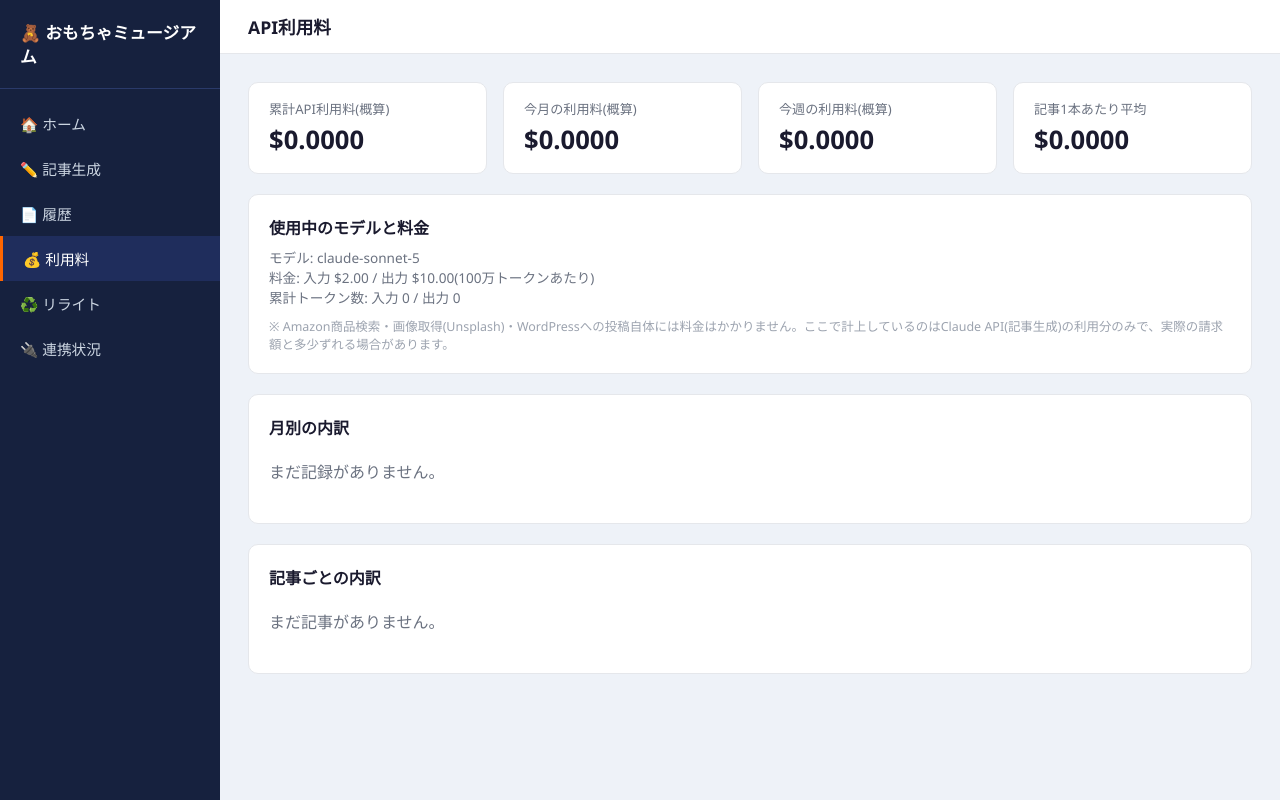
After one commit to sisyamo127/sisyamo127.github.io, a Flask app: page /usage in a window 1280 px wide. The commit adds this page. Run offline with Flask 3, Linux system fonts and the light colour scheme.

Commit message:
API利用料専用の「利用料」タブを追加
サイドバーに新しいページ(/usage)を追加し、以下をまとめて確認できる
ようにした:
- 累計・今月・今週の利用料、記事1本あたりの平均費用
- 使用中のモデル名と料金レート、累計トークン数
- 月別の費用推移
- 記事ごとの内訳(入力/出力トークン数・費用)
- Amazon/Unsplash/WordPress自体には料金がかからない旨の注記

Co-Authored-By: Claude Sonnet 5 <noreply@anthropic.com>
Claude-Session: https://claude.ai/code/session_01PzEKRQfmMpSUpb8zWx3GQ2

```diff
--- a/scripts/webapp/app.py
+++ b/scripts/webapp/app.py
@@ -357,6 +357,60 @@ def rewrite_confirm():
     return redirect(url_for("job_status", job_id=job_id))
 
 
+# --- API利用料 --------------------------------------------------------------
+
+@app.route("/usage")
+def usage_page():
+    history = load_history()
+    now = datetime.now()
+    week_ago = now - timedelta(days=7)
+    month_start = now.replace(day=1, hour=0, minute=0, second=0, microsecond=0)
+
+    def cost_of(h: dict) -> float:
+        return h.get("usage", {}).get("cost_usd", 0)
+
+    def created_at(h: dict) -> datetime:
+        return datetime.strptime(h["created_at"], "%Y-%m-%d %H:%M:%S")
+
+    total_cost_usd = sum(cost_of(h) for h in history)
+    this_week_cost_usd = sum(cost_of(h) for h in history if created_at(h) >= week_ago)
+    this_month_cost_usd = sum(cost_of(h) for h in history if created_at(h) >= month_start)
+    total_input_tokens = sum(h.get("usage", {}).get("input_tokens", 0) for h in history)
+    total_output_tokens = sum(h.get("usage", {}).get("output_tokens", 0) for h in history)
+    tracked_count = sum(1 for h in history if h.get("usage"))
+    avg_cost_usd = (total_cost_usd / tracked_count) if tracked_count else 0
+
+    # 月別の内訳(新しい月が上に来る順)
+    monthly = {}
+    for h in history:
+        if not h.get("usage"):
+            continue
+        key = created_at(h).strftime("%Y-%m")
+        bucket = monthly.setdefault(key, {"month": key, "count": 0, "cost_usd": 0.0})
+        bucket["count"] += 1
+        bucket["cost_usd"] += cost_of(h)
+    monthly_breakdown = sorted(monthly.values(), key=lambda b: b["month"], reverse=True)
+
+    current_model = os.environ.get("ANTHROPIC_MODEL", ga.DEFAULT_MODEL)
+
+    return render_template(
+        "usage.html",
+        active="usage",
+        history=history,
+        total_cost_usd=total_cost_usd,
+        this_week_cost_usd=this_week_cost_usd,
+        this_month_cost_usd=this_month_cost_usd,
+        total_input_tokens=total_input_tokens,
+        total_output_tokens=total_output_tokens,
+        avg_cost_usd=avg_cost_usd,
+        tracked_count=tracked_count,
+        monthly_breakdown=monthly_breakdown,
+        current_model=current_model,
+        input_price_per_mtok=ga.SONNET_5_INPUT_PRICE_PER_MTOK,
+        output_price_per_mtok=ga.SONNET_5_OUTPUT_PRICE_PER_MTOK,
+    )
+
+
 @app.route("/status")
 def status_page():
     services = []
--- a/scripts/webapp/templates/base.html
+++ b/scripts/webapp/templates/base.html
@@ -127,6 +127,7 @@
     <a href="/" class="{{ 'active' if active == 'home' else '' }}">🏠 ホーム</a>
     <a href="/generate" class="{{ 'active' if active == 'generate' else '' }}">✏️ 記事生成</a>
     <a href="/history" class="{{ 'active' if active == 'history' else '' }}">📄 履歴</a>
+    <a href="/usage" class="{{ 'active' if active == 'usage' else '' }}">💰 利用料</a>
     <a href="/rewrite" class="{{ 'active' if active == 'rewrite' else '' }}">♻️ リライト</a>
     <a href="/status" class="{{ 'active' if active == 'status' else '' }}">🔌 連携状況</a>
   </div>
--- /dev/null
+++ b/scripts/webapp/templates/usage.html
@@ -0,0 +1,79 @@
+{% extends "base.html" %}
+{% block title %}利用料 | おもちゃミュージアム{% endblock %}
+{% block heading %}API利用料{% endblock %}
+{% block content %}
+
+<div class="stat-grid">
+  <div class="stat-card">
+    <div class="label">累計API利用料(概算)</div>
+    <div class="value">${{ "%.4f"|format(total_cost_usd) }}</div>
+  </div>
+  <div class="stat-card">
+    <div class="label">今月の利用料(概算)</div>
+    <div class="value">${{ "%.4f"|format(this_month_cost_usd) }}</div>
+  </div>
+  <div class="stat-card">
+    <div class="label">今週の利用料(概算)</div>
+    <div class="value">${{ "%.4f"|format(this_week_cost_usd) }}</div>
+  </div>
+  <div class="stat-card">
+    <div class="label">記事1本あたり平均</div>
+    <div class="value">${{ "%.4f"|format(avg_cost_usd) }}</div>
+  </div>
+</div>
+
+<div class="card" style="margin-bottom:20px;">
+  <strong>使用中のモデルと料金</strong>
+  <p style="color:#6b7280;font-size:0.85rem;margin:8px 0 0;">
+    モデル: {{ current_model }}<br>
+    料金: 入力 ${{ "%.2f"|format(input_price_per_mtok) }} / 出力 ${{ "%.2f"|format(output_price_per_mtok) }}(100万トークンあたり)<br>
+    累計トークン数: 入力 {{ "{:,}".format(total_input_tokens) }} / 出力 {{ "{:,}".format(total_output_tokens) }}
+  </p>
+  <p style="color:#9ca3af;font-size:0.78rem;margin:10px 0 0;">
+    ※ Amazon商品検索・画像取得(Unsplash)・WordPressへの投稿自体には料金はかかりません。ここで計上しているのはClaude API(記事生成)の利用分のみで、実際の請求額と多少ずれる場合があります。{% if tracked_count < history|length %}また、利用料の記録機能を追加する前に生成した記事({{ history|length - tracked_count }}件)は集計に含まれていません。{% endif %}
+  </p>
+</div>
+
+<div class="card" style="margin-bottom:20px;">
+  <strong>月別の内訳</strong>
+  {% if monthly_breakdown %}
+  <table style="margin-top:10px;">
+    <tr><th>月</th><th>記事数</th><th>費用(概算)</th></tr>
+    {% for m in monthly_breakdown %}
+    <tr>
+      <td>{{ m.month }}</td>
+      <td>{{ m.count }}</td>
+      <td>${{ "%.4f"|format(m.cost_usd) }}</td>
+    </tr>
+    {% endfor %}
+  </table>
+  {% else %}
+  <div class="empty">まだ記録がありません。</div>
+  {% endif %}
+</div>
+
+<div class="card">
+  <strong>記事ごとの内訳</strong>
+  {% if history %}
+  <table style="margin-top:10px;">
+    <tr><th>日時</th><th>タイトル</th><th>入力トークン</th><th>出力トークン</th><th>費用(概算)</th></tr>
+    {% for item in history %}
+    <tr>
+      <td>{{ item.created_at }}</td>
+      <td>{{ item.title }}</td>
+      {% if item.usage %}
+      <td>{{ "{:,}".format(item.usage.input_tokens) }}</td>
+      <td>{{ "{:,}".format(item.usage.output_tokens) }}</td>
+      <td>${{ "%.4f"|format(item.usage.cost_usd) }}</td>
+      {% else %}
+      <td colspan="3" style="color:#9ca3af;">記録なし</td>
+      {% endif %}
+    </tr>
+    {% endfor %}
+  </table>
+  {% else %}
+  <div class="empty">まだ記事がありません。</div>
+  {% endif %}
+</div>
+
+{% endblock %}
```
